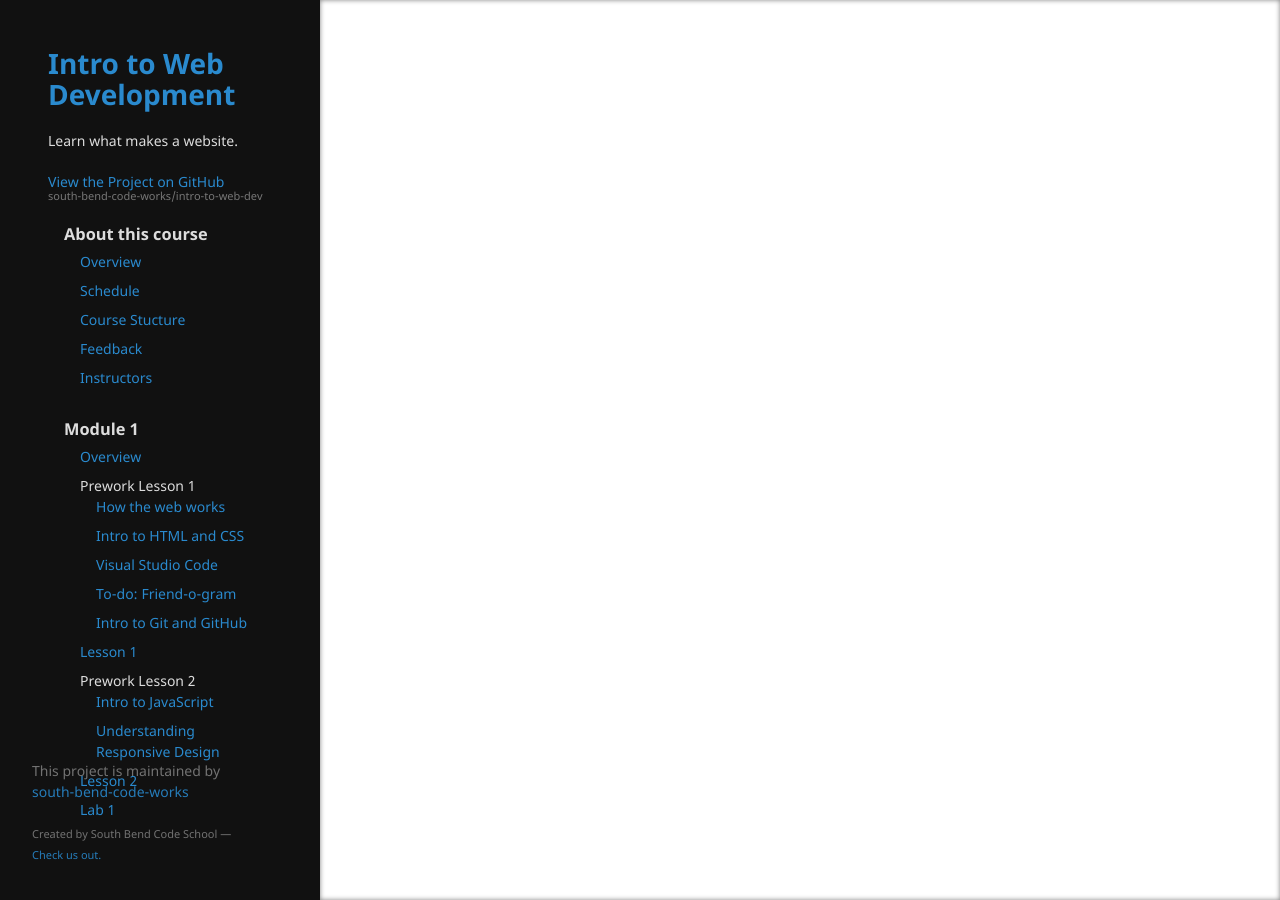
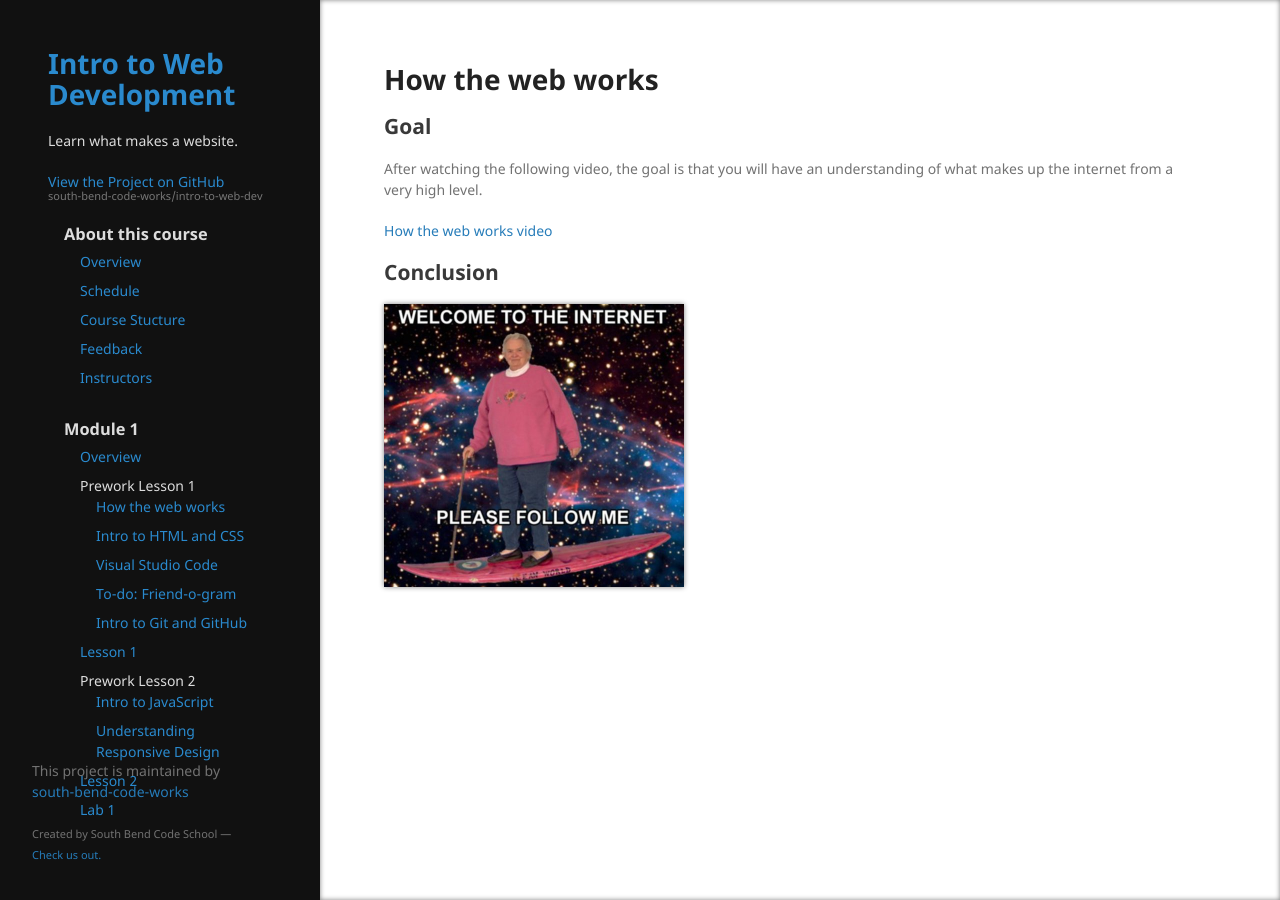
Before and after one commit to south-bend-code-works/intro-to-web-dev, a Jekyll site: the page built from lessons/module1/how_the_web_works.md, in a window 1280 px wide. Built offline with Jekyll 4.4.1, drawn with Linux system fonts in a browser that asks for light colours; our own code applies the rules of GitHub Pages for plain Markdown files.

Commit message:
built how the web works

```diff
--- a/lessons/module1/how_the_web_works.md
+++ b/lessons/module1/how_the_web_works.md
@@ -1,3 +1,15 @@
 ---
 layout: default
 ---
+
+# How the web works
+
+## Goal
+
+After watching the following video, the goal is that you will have an understanding of what makes up the internet from a very high level.
+
+[How the web works video](https://www.khanacademy.org/computing/computers-and-internet/xcae6f4a7ff015e7d:the-internet/xcae6f4a7ff015e7d:introducing-the-internet/v/what-is-the-internet){: target="_blank"}
+
+## Conclusion
+
+![Welcome]({{ site.baseurl }}/assets/img/module1/welcome_to_the_internet.jpg){: style="max-width:300px"}
```
Also changed, not shown: assets/img/module1/welcome_to_the_internet.jpg (added).
